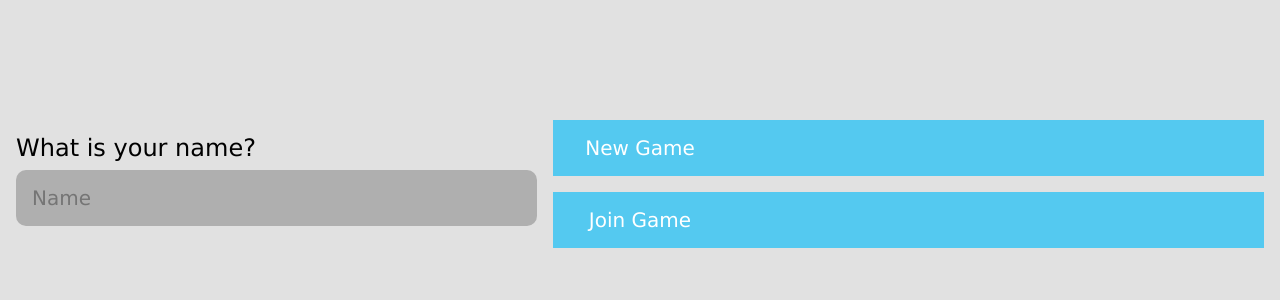
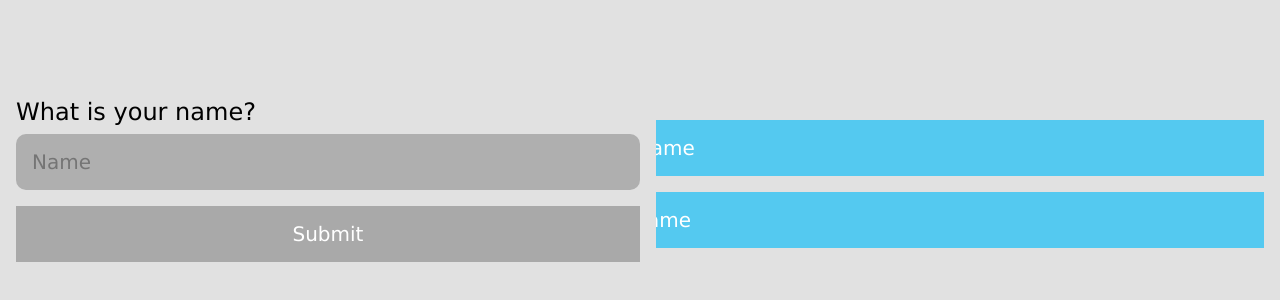
Before and after one commit to 21mdr1/traitor-joes, a React (Create React App) app: page / in a window 1280 px wide. Shown: the part 216-516 px from the top of the page. Built offline with nearby package versions, Linux system fonts and the light colour scheme; no server answers.

Commit message:
Add functionality for saving and getting name

```diff
--- a/src/App.tsx
+++ b/src/App.tsx
@@ -15,7 +15,7 @@ function App() {
     const [ socketId, setSocketId ] = useState<string | undefined>("");
     const [ isConnected, setIsConnected ] = useState(socket.connected);
     const [ isRoomOwner, setIsRoomOwner ] = useState(false);
-    const [ userName, setUserName ] = useState(""); // will be saved in localStorage
+    const [ userName, setUserName ] = useState<string>(localStorage.getItem('name') || ""); // will be saved in localStorage
 
     useEffect(() => {
         function onConnect() {
@@ -51,7 +51,7 @@ function App() {
               <Route path="/store-leader" element={ <StoreLeader /> } />
               <Route path="/trader-joes" element={ <TraderJoesForm /> } />
           </Routes>
-          {!userName && (<Name />)}
+          {!userName && (<Name setUserName={setUserName} />)}
       </BrowserRouter>
     );
 }
--- a/src/components/Button/Button.scss
+++ b/src/components/Button/Button.scss
@@ -13,4 +13,8 @@
         background-color: $blue;
         cursor: pointer;
     }
+
+    &[disabled] {
+        background-color: darkgray;
+    }
 }
--- a/src/components/Button/Button.tsx
+++ b/src/components/Button/Button.tsx
@@ -1,13 +1,21 @@
 import { MouseEventHandler, ReactNode } from 'react';
 import './Button.scss';
 
-function Button({ type, children, onClick }: {
+function Button({ type, children, onClick, disabled }: {
     type?: 'submit' | 'reset' | 'button';
     children: ReactNode;
     onClick?: MouseEventHandler<HTMLButtonElement>;
+    disabled?: boolean;
 } ) {
     return (
-        <button className="button" type={ type } onClick={ onClick }>{ children }</button>
+        <button
+            className="button"
+            type={ type }
+            onClick={ onClick }
+            disabled={ disabled }
+        >
+            { children }
+        </button>
     );
 }
 
--- a/src/components/Name/Name.tsx
+++ b/src/components/Name/Name.tsx
@@ -1,17 +1,37 @@
+import { useState } from 'react';
 import Input from '../Input/Input';
+import Button from '../Button/Button';
 import './Name.scss';
 
-function Name() {
+function Name({ setUserName }: {
+    setUserName: React.Dispatch<React.SetStateAction<string>>;
+}) {
+
+    const [ name, setName ] = useState("");
+
+    function handleInputChange(event: React.ChangeEvent<HTMLInputElement>) {
+        setName(event.target.value);
+    }
+
+    function handleFormSubmission(event: React.FormEvent<HTMLFormElement>) {
+        event.preventDefault();
+        localStorage.setItem('name', name);
+        setUserName(name);
+    }
+
     return (
         <div className='name'>
-            <form className='name__form'>
+            <form className='name__form' onSubmit={handleFormSubmission}>
                 <label htmlFor='name' className='name__label'>What is your name?</label>
                 <Input
                     id='name'
                     name='name'
                     type='text'
                     placeholder='Name'
+                    value={name}
+                    onChange={handleInputChange}
                 />
+                <Button disabled={!name}>Submit</Button>
             </form>
         </div>
     );
```
